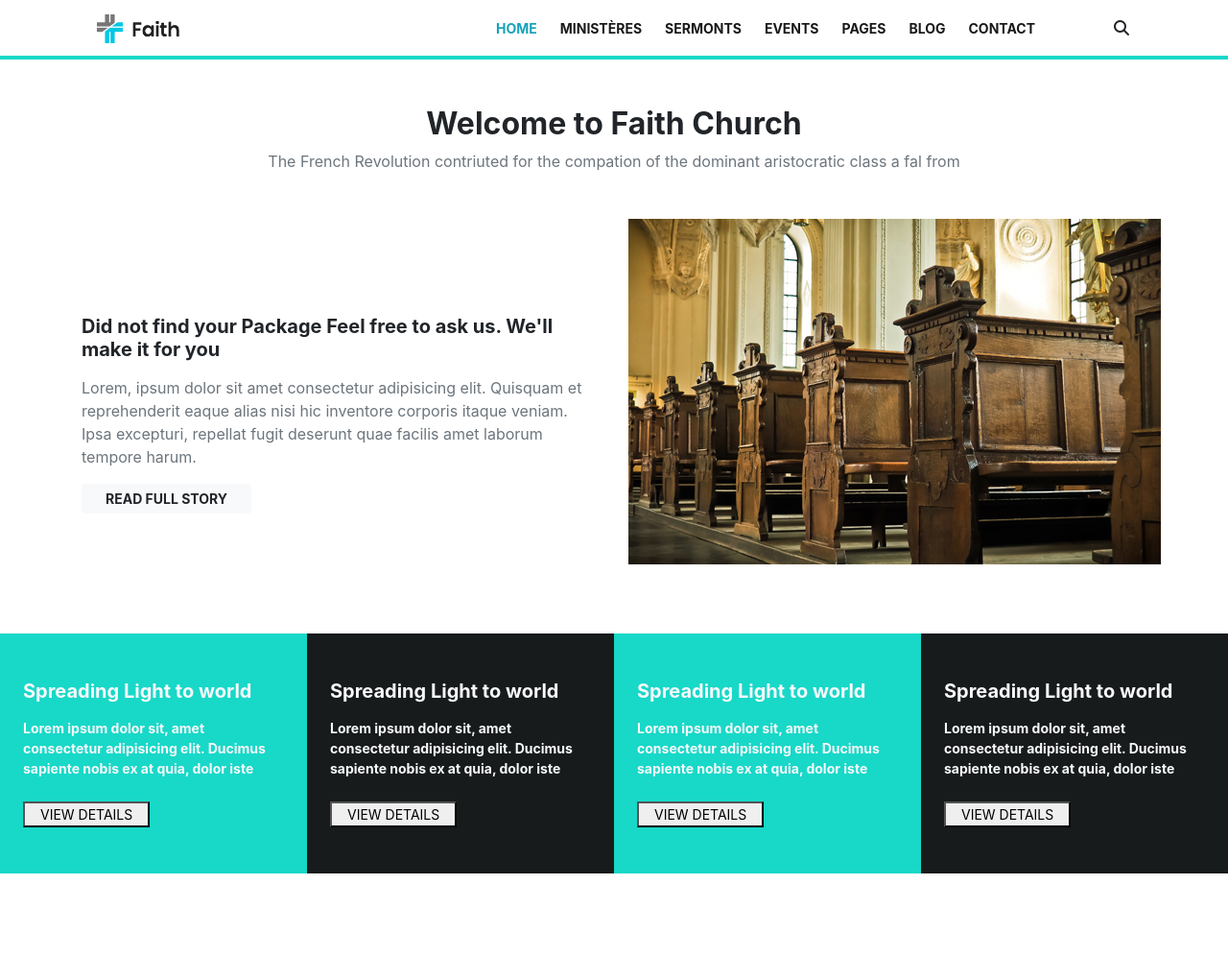
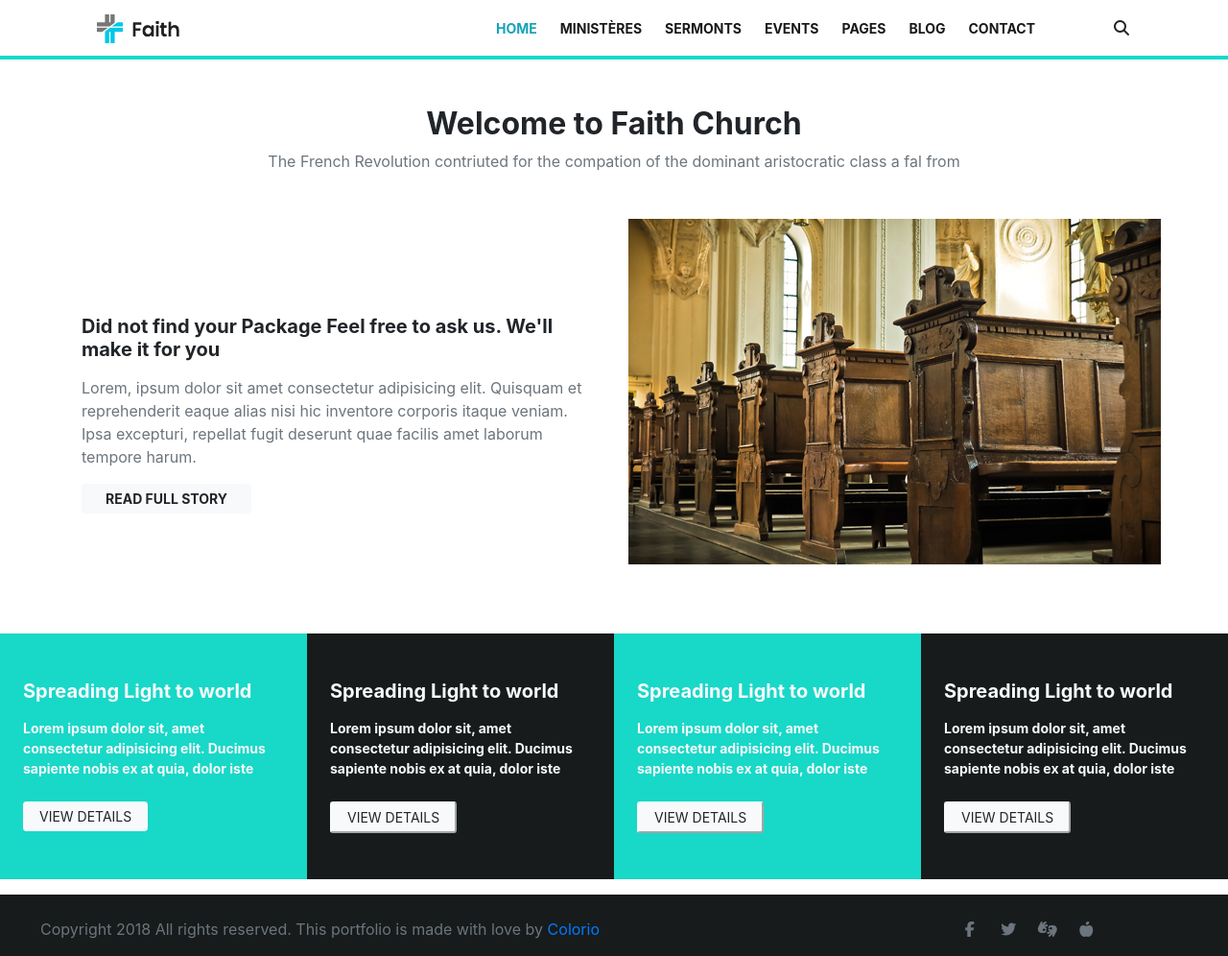
Before and after one commit to Souhhh/Projet-Church, a plain HTML site: page index.html in a window 1280 px wide. Shown: the whole page at 96% size. Before the commit the page ends 910 px from the top, so only its background shows below. Drawn offline with nearby package versions, Linux system fonts and the light colour scheme.

Commit message:
Ajout partie 4

```diff
--- a/index.html
+++ b/index.html
@@ -13,7 +13,7 @@
 
 <body>
 
-    <!-- PARTIE 1 NAV -->
+    <!-- PARTIE 1 (nav) -->
     <div class="section">
         <div class="container">
             <nav class="navbar navbar-expand-lg navbar-light bg-white">
@@ -87,31 +87,48 @@
                 <h5><strong>Spreading Light to world</strong> </h5>
                 <p class="small mt-3"><strong>Lorem ipsum dolor sit, amet consectetur adipisicing elit. Ducimus sapiente nobis ex at quia, dolor
                     iste</strong> </p>
-                <button class="small px-3 mt-2">VIEW DETAILS</button>
+                <button class="px-3 mt-2 btn btn-light btn-sm">VIEW DETAILS</button>
             </div>
             <div class="col-3 bg-noir text-light py-5 px-4">
                 <h5><strong>Spreading Light to world</strong> </h5>
                 <p class="small mt-3"><strong>Lorem ipsum dolor sit, amet consectetur adipisicing elit. Ducimus sapiente nobis ex at quia, dolor
                     iste</strong> </p>
-                <button class="small px-3 mt-2">VIEW DETAILS</button>
+                <button class="btn-light btn-sm px-3 mt-2">VIEW DETAILS</button>
             </div>
             <div class="col-3 bg-bleu text-light py-5 px-4">
                 <h5><strong>Spreading Light to world</strong> </h5>
                 <p class="small mt-3"><strong>Lorem ipsum dolor sit, amet consectetur adipisicing elit. Ducimus sapiente nobis ex at quia, dolor
                         iste</strong> </p>
-                <button class="small px-3 mt-2">VIEW DETAILS</button>
+                <button class="btn-light btn-sm px-3 mt-2">VIEW DETAILS</button>
             </div>
             <div class="col-3 bg-noir text-light py-5 px-4">
                 <h5><strong>Spreading Light to world</strong> </h5>
                 <p class="small mt-3"><strong>Lorem ipsum dolor sit, amet consectetur adipisicing elit. Ducimus sapiente nobis ex at quia, dolor
                         iste</strong> </p>
-                <button class="small px-3 mt-2">VIEW DETAILS</button>
+                <button class="btn-light btn-sm px-3 mt-2">VIEW DETAILS</button>
             </div>
         </div>
 
     </div>
 
 
+
+<!-- PARTIE 4 (footer) -->
+<div class="container-fluid pt-3">
+    <div class="section">
+    <div class="row bg-noir text-right pt-4">
+        <div class="col-6">
+            <p class="text-secondary">Copyright 2018 All rights reserved. This portfolio is made with love by <span><a class="text-primary">Colorio</a></span> </p>
+        </div>
+        <div class="col-5 text-right">
+            <a href=""><i class="fab fa-facebook-f mr-3 text-secondary"></i></a>
+            <a href=""><i class="fab fa-twitter mr-3 text-secondary"></i></a>
+            <a href=""><i class="fas fa-american-sign-language-interpreting mr-3 text-secondary"></i></a>
+            <a href=""><i class="fas fa-apple-alt mr-3 text-secondary"></i></a>
+        </div>
+    </div>
+</div>
+</div>
 
 
 
```
Also changed, not shown: src/sass/style.sass (line endings or trailing spaces).
